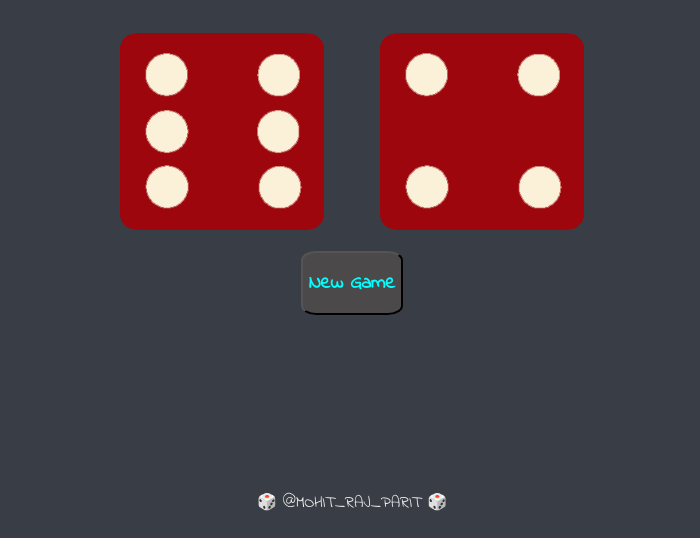
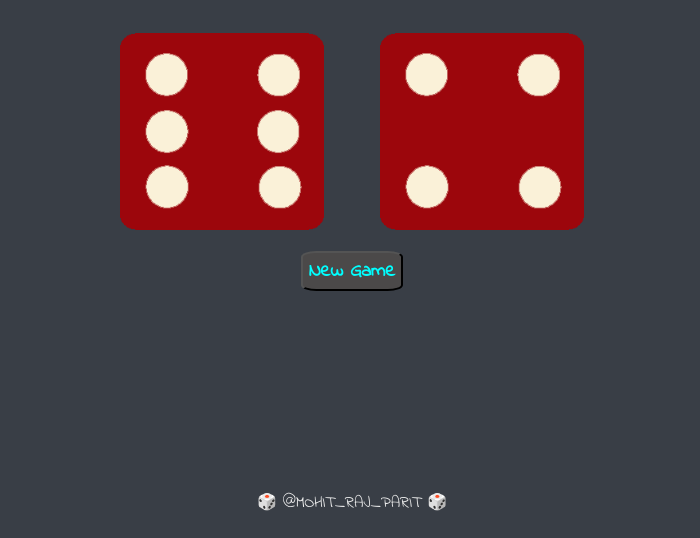
Before and after one commit to mohitrajparit/Dice-Game, a plain HTML site: page index.html in a window 1280 px wide. Shown: the part 262-800 px from the top of the page, without its empty margins (288-988 px from the left). Drawn offline with Linux system fonts and the light colour scheme.

Commit message:
Update styles.css

```diff
--- a/styles.css
+++ b/styles.css
@@ -41,7 +41,7 @@ img {
   background-color: rgb(75, 73, 73);
   position: absolute;
   left: 46%;
-  height: 8%;
+  height: 40px;
   font-size: 1.2rem;
   border-radius: 15%;
 }
```
